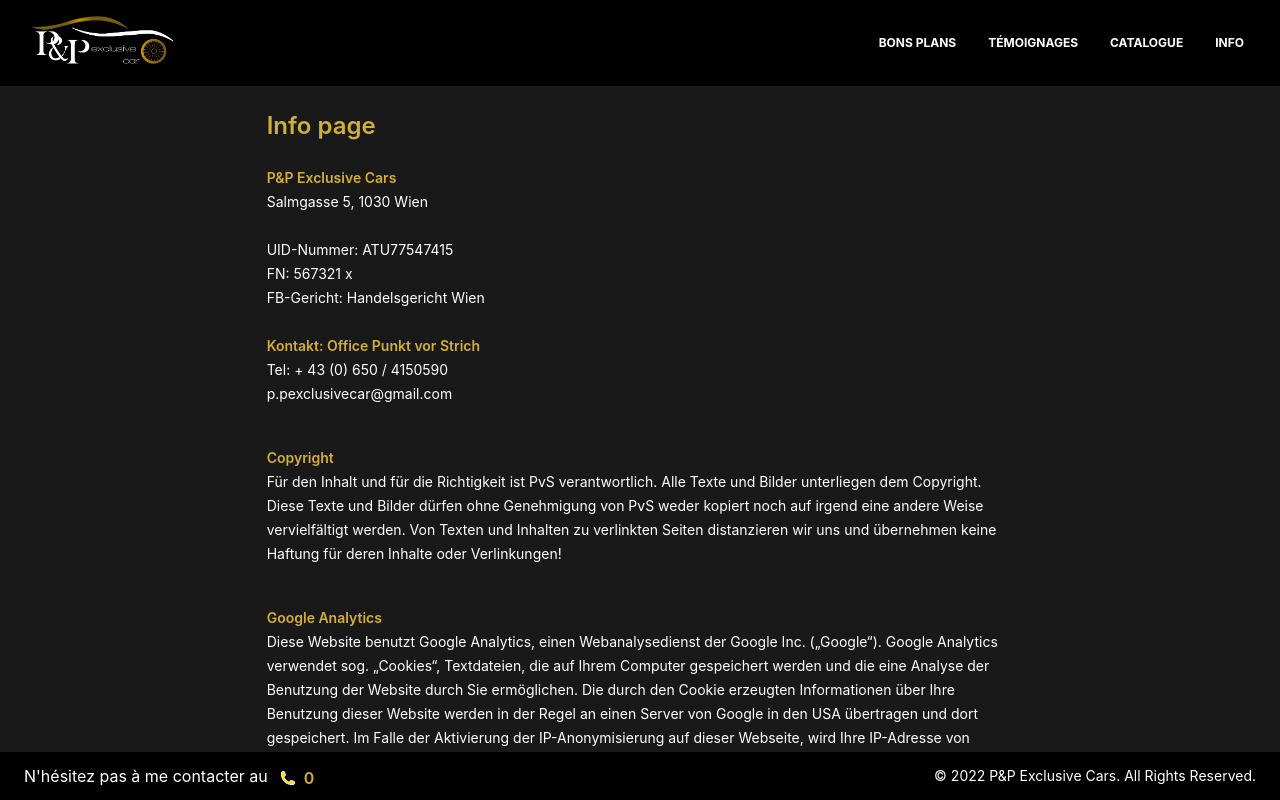
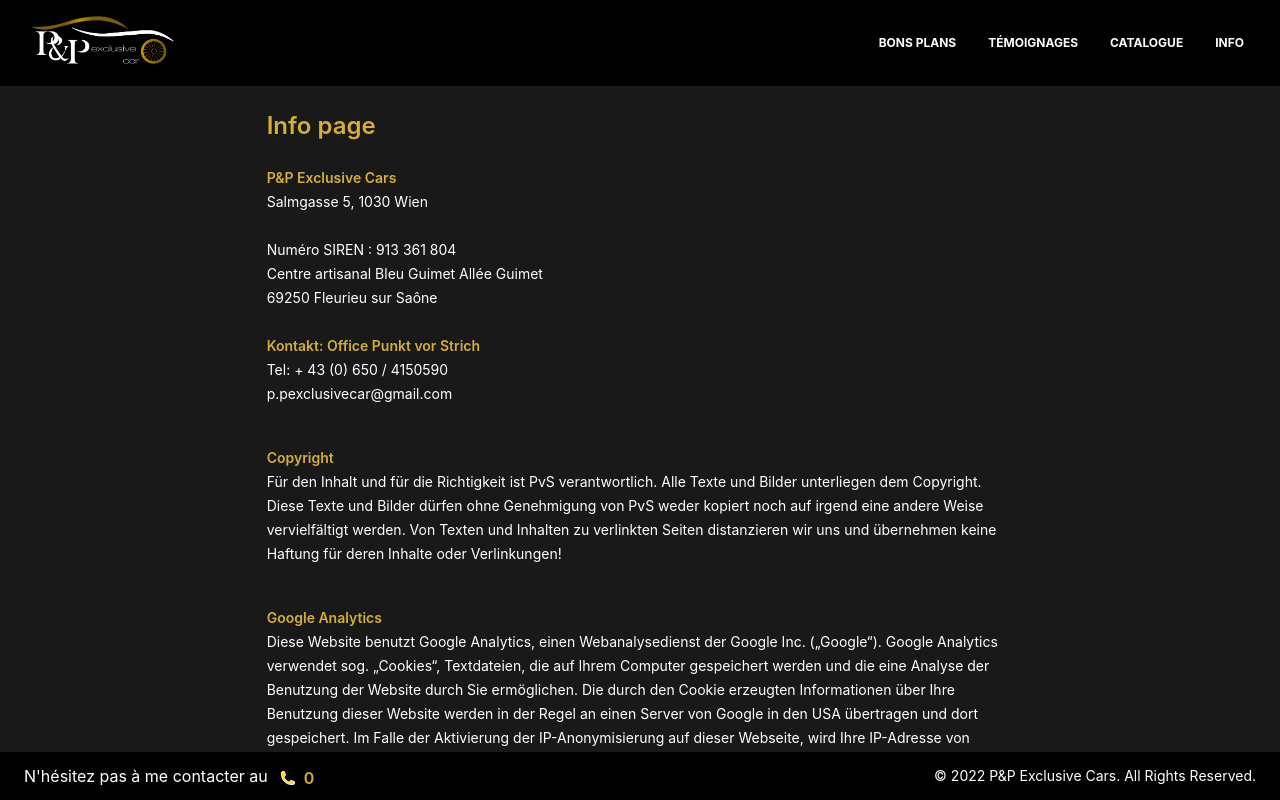
Before and after one commit to bdaoui/buyacar-client, a React (Create React App) app: page /info in a window 1280 px wide. Shown: the top 800 px of the page. Built offline with nearby package versions, Linux system fonts and the light colour scheme; no server answers.

Commit message:
added society address

```diff
--- a/src/pages/Info.js
+++ b/src/pages/Info.js
@@ -7,9 +7,11 @@
         <h1 className="py-6 text-2xl text-gold font-semibold">Info page</h1>
         <h2 className="font-semibold text-gold">P&P Exclusive Cars</h2>
         <p>Salmgasse 5, 1030 Wien</p>
-        <p className="pt-6">UID-Nummer: ATU77547415</p>
-        <p>FN: 567321 x</p>
-        <p>FB-Gericht: Handelsgericht Wien</p>
+        <p className="pt-6">Numéro SIREN : 913 361 804</p>
+        <p>Centre artisanal Bleu Guimet
+            Allée Guimet
+        </p>
+        <p>69250 Fleurieu sur Saône </p>
 
         <h2 className="pt-6 font-semibold text-gold">
           Kontakt: Office Punkt vor Strich
```
